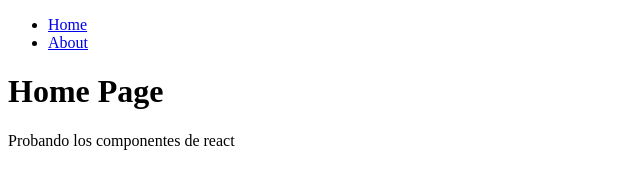
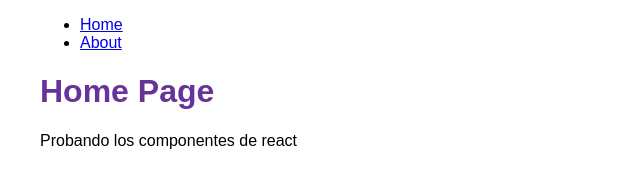
Before and after one commit to bldr1862/gastby-tutorial, a Gatsby site: page / in a window 1280 px wide. Shown: the whole page, without its empty margins (0-640 px from the left). Built offline with nearby package versions, Linux system fonts and the light colour scheme; Gatsby itself is replaced by a stand-in of ours.

Commit message:
components, css modules

```diff
--- a/src/components/layout.js
+++ b/src/components/layout.js
@@ -1,17 +1,24 @@
 import * as React from 'react'
 import { Link } from 'gatsby'
+import {
+    container,
+    heading,
+    navLinks,
+    navLinkItem,
+    navLinkText
+  } from './layout.module.css'
 
 const Layout = ({ pageTitle, children }) => {
   return (
-    <main>
-      <title>{pageTitle}</title>
-      <nav>
+    <main className={container}>
+      <title cla>{pageTitle}</title>
+      <nav className={navLinks}>
         <ul>
-          <li><Link to="/">Home</Link></li>
-          <li><Link to="/about">About</Link></li>
+          <li className={navLinkItem}><Link to="/" className={navLinkText}>Home</Link></li>
+          <li className={navLinkItem}><Link to="/about" className={navLinkText}>About</Link></li>
         </ul>
       </nav>
-      <h1>{pageTitle}</h1>
+      <h1 className={heading}>{pageTitle}</h1>
       {children}
     </main>
   )
--- /dev/null
+++ b/src/components/layout.module.css
@@ -0,0 +1,19 @@
+.container {
+    margin: auto;
+    max-width: 1200px;
+    font-family: sans-serif;
+  }
+.heading {
+    color: rebeccapurple;
+  }
+.nav-links {
+    display: flex;
+    list-style: none;
+    padding-left: 0;
+}
+.nav-link-item {
+    padding-right: 2rem;
+}
+.nav-link-text {
+    color: black;
+}
```
